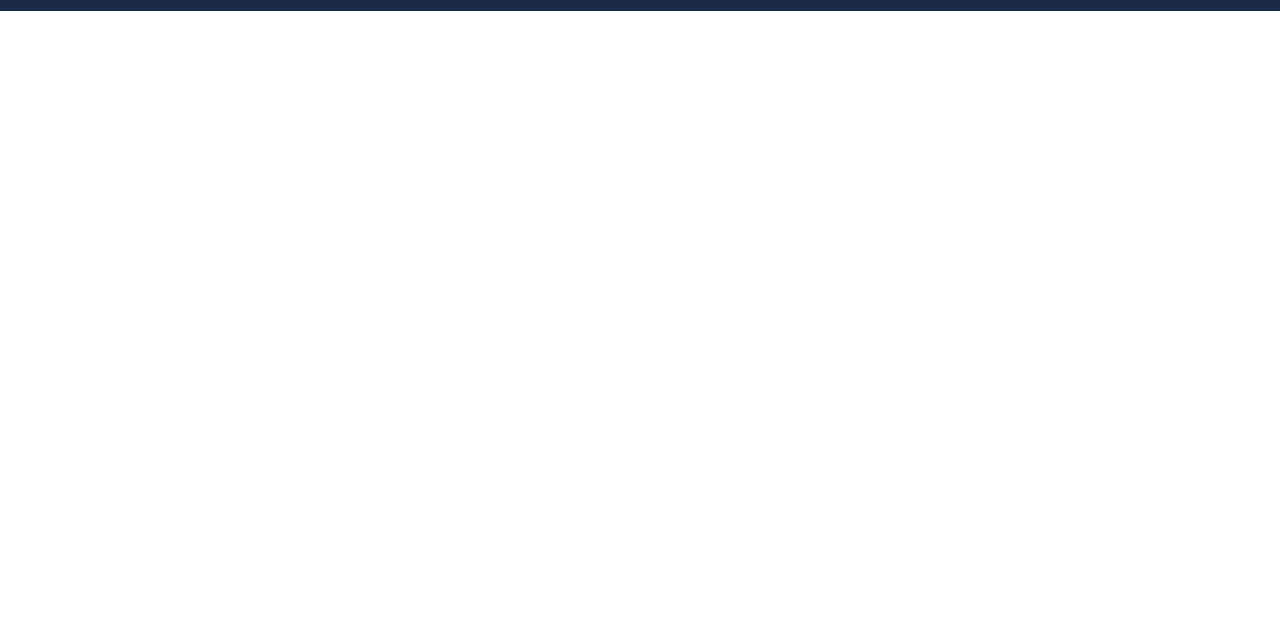
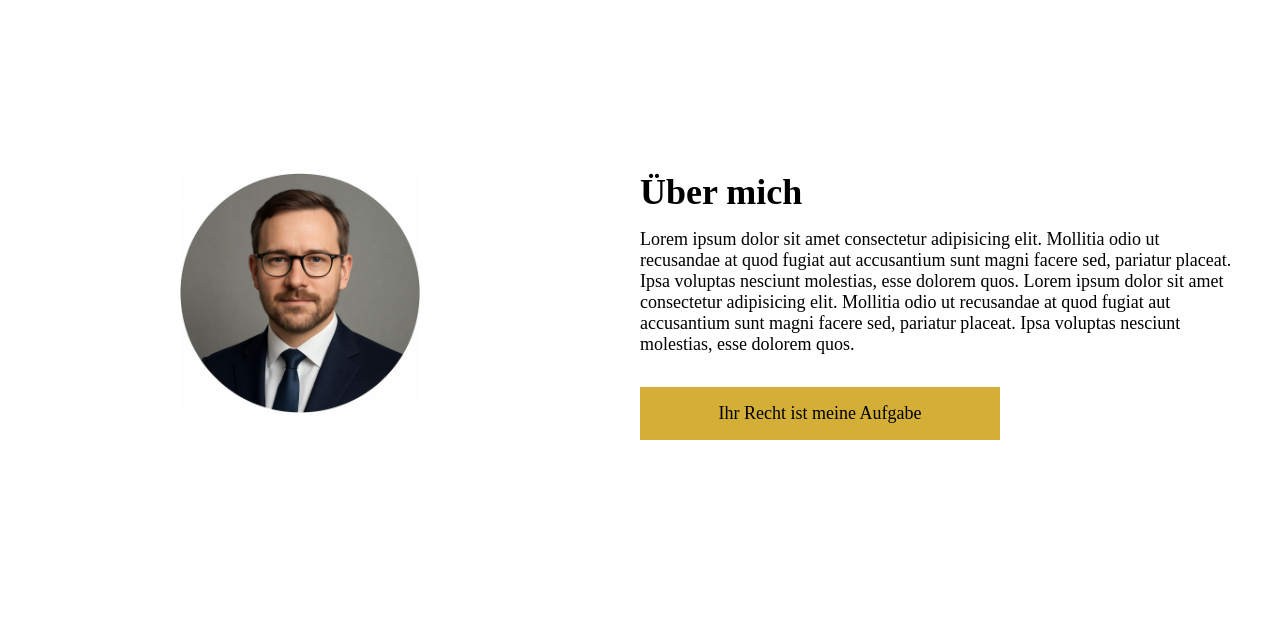
Before and after one commit to mwima1980/Rechtsanwalt_Mustermann, a plain HTML site: page src/pages/ueber_mich.html in a window 1280 px wide. Shown: the part 173-800 px from the top of the page. Drawn offline with Linux system fonts and the light colour scheme.

Commit message:
über-mich-seite hinzugefügt und gestylt, sowie responsive

```diff
--- a/src/css/input.css
+++ b/src/css/input.css
@@ -226,6 +226,35 @@ small {
   font-size: 0.75rem;
   text-align: center;
 }
+/* About - Me - Section */
+.about-us-container {
+  display: grid;
+  grid-template-columns: 1fr;
+  padding: 3.5rem 2.5rem 3.75rem 2.5rem;
+  gap: 2.5rem;
+  justify-items: center;
+  align-items: center;
+  height: 100vh;
+}
+.about-us-container img {
+  width: 10rem;
+  height: 10rem;
+}
+.vita-container h2 {
+  font-size: 2.25rem;
+  font-weight: 700;
+  color: black;
+  margin-bottom: 1rem;
+}
+.vita-container p:nth-child(2) {
+  text-align: left;
+}
+.vita-container p:nth-child(3) {
+  background-color: var(--color-secondary);
+  padding: 1rem;
+  text-align: center;
+  margin-top: 2rem;
+}
 /* Footer - Section */
 .footer-container {
   background-color: var(--color-primary);
@@ -374,6 +403,18 @@ small {
   .quote-teaser p {
     font-size: 1rem;
   }
+  /* About - Me - Section */
+  .about-us-container {
+    grid-template-columns: 1fr 1fr;
+    padding: 3.5rem 2.5rem 3.75rem 0;
+    justify-items: center;
+    align-items: center;
+  }
+  .about-us-container img {
+    width: 15rem;
+    height: 15rem;
+    margin-bottom: 1.5rem;
+  }
   /* Footer - Section */
   .footer-container {
     padding: 2rem;
@@ -397,7 +438,10 @@ small {
   .nav-container-desktop ul {
     display: flex;
   }
-
+  /* About - Me -Section */
+  .vita-container p:nth-child(3) {
+    width: 60%;
+  }
   /* Footer - Section */
   .footer-container {
     padding: 2rem;
@@ -478,6 +522,10 @@ small {
     grid-template-columns: 1fr 1fr 1fr 1fr;
     gap: 2.5rem;
   }
+  /* About - Me - Section */
+  .vita-container {
+    margin-right: 3rem;
+  }
 }
 /* .container {
   width: 95%;
--- a/src/pages/ueber_mich.html
+++ b/src/pages/ueber_mich.html
@@ -2,11 +2,32 @@
 <html lang="de">
   <head>
     <meta charset="UTF-8" />
+    <title>Über mich</title>
     <meta name="viewport" content="width=device-width, initial-scale=1.0" />
-    <meta name="description" content="Dr. Max Mustermann – Fachanwalt für Strafrecht mit langjähriger Erfahrung in Strafverteidigung." />
+    <meta name="description" content="Dr. Max Mustermann – Fachanwalt für Strafrecht hier erfahren Sie mehr über meine Vita." />
+    <!-- Open Graph -->
+    <meta property="og:type" content="website" />
+    <meta property="og:url" content="https://www.mustermann-kanzlei.de/ueber_mich" />
+    <meta property="og:title" content="Dr. Max Mustermann – Strafverteidiger in München" />
+    <meta property="og:description" content="Kompetente Strafverteidigung in allen Verfahrens­phasen." />
+    <meta property="og:image" content="https://www.mustermann-kanzlei.de/assets/og-image.jpg" />
+    <meta property="og:locale" content="de_DE" />
+
+    <!-- Twitter -->
+    <meta name="twitter:card" content="summary_large_image" />
+    <meta name="twitter:site" content="@mustermannLaw" />
+    <meta name="twitter:title" content="Dr. Max Mustermann – Strafverteidiger" />
+    <meta name="twitter:description" content="Langjährige Erfahrung, hohe Erfolgsquote – jetzt Erst­gespräch sichern." />
+    <meta name="twitter:image" content="https://www.mustermann-kanzlei.de/assets/og-image.jpg" />
+    <link rel="stylesheet" href="/src/css/input.css" />
+    <link rel="shortcut icon" href="/src/assets/images/icons/scaleFav.svg" type="image/x-icon" />
+    <link rel="canonical" href="https://www.mustermann-kanzlei.de/ueber_mich/" />
+    <!-- hreflang-Tags -->
+    <link rel="alternate" href="https://www.mustermann-kanzlei.de/ueber_mich" hreflang="de" />
+    <link rel="alternate" href="https://www.mustermann-kanzlei.de/en/about" hreflang="en" />
+    <link rel="alternate" href="https://www.mustermann-kanzlei.de/ueber_mich" hreflang="x-default" />
     <link rel="stylesheet" href="/src/css/input.css" />
     <link rel="shortcut icon" href="/src/assets/images/icons/waage_fav.png" type="image/x-icon" />
-    <title>Über mich</title>
   </head>
   <body>
     <!-- Header - Section -->
@@ -42,6 +63,21 @@
         </div>
       </div>
     </header>
+    <!-- Abou - Me - Section -->
+    <main>
+      <section class="about-us-container">
+        <img src="/src/assets/images/portraits/pictureLawyer.png" alt="Ein Portrait vom Strafverteidiger" />
+        <div class="vita-container">
+          <h2>Über mich</h2>
+          <p>
+            Lorem ipsum dolor sit amet consectetur adipisicing elit. Mollitia odio ut recusandae at quod fugiat aut accusantium sunt magni facere sed, pariatur placeat. Ipsa
+            voluptas nesciunt molestias, esse dolorem quos. Lorem ipsum dolor sit amet consectetur adipisicing elit. Mollitia odio ut recusandae at quod fugiat aut accusantium sunt
+            magni facere sed, pariatur placeat. Ipsa voluptas nesciunt molestias, esse dolorem quos.
+          </p>
+          <p>Ihr Recht ist meine Aufgabe</p>
+        </div>
+      </section>
+    </main>
     <!-- Footer - Section -->
     <footer class="footer-container">
       <section class="footer-container-links">
@@ -55,16 +91,18 @@
       <section class="footer-container-rechts">
         <ul>
           <li>
-            <a href="www.facebook.de"><img src="/src/assets/images/icons/facebook.svg" alt="Auf Facebookseite weiterleiten" /></a>
+            <a href="https://www.facebook.de" rel="noopener noreferrer" target="_blank"><img src="/src/assets/images/icons/facebook.svg" alt="Auf Facebookseite weiterleiten" /></a>
           </li>
           <li>
-            <a href="www.Instagram.de"><img src="/src/assets/images/icons/instagram.svg" alt="Auf Instagramseite weiterleiten" /></a>
+            <a href="https://www.Instagram.de" rel="noopener noreferrer" target="_blank"
+              ><img src="/src/assets/images/icons/instagram.svg" alt="Auf Instagramseite weiterleiten"
+            /></a>
           </li>
           <li>
-            <a href="www.tiktok.com"><img src="/src/assets/images/icons/tiktok.svg" alt="Auf Tiktokseite weiterleiten" /></a>
+            <a href="https://www.tiktok.com" rel="noopener noreferrer" target="_blank"><img src="/src/assets/images/icons/tiktok.svg" alt="Auf Tiktokseite weiterleiten" /></a>
           </li>
           <li>
-            <a href="www.twitter.com"><img src="/src/assets/images/icons/twitter.svg" alt="Auf Twitterseite weiterleiten" /></a>
+            <a href="https://www.twitter.com" rel="noopener noreferrer" target="_blank"><img src="/src/assets/images/icons/twitter.svg" alt="Auf Twitterseite weiterleiten" /></a>
           </li>
         </ul>
       </section>
```
Also changed, not shown: src/pages/home.html (+1 -1 lines), src/assets/images/icons/scaleFav.svg (added), src/assets/images/portraits/pictureLawyer.png (added).
